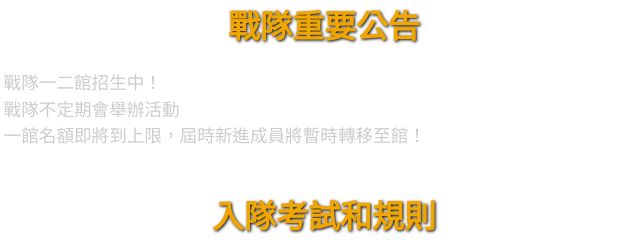
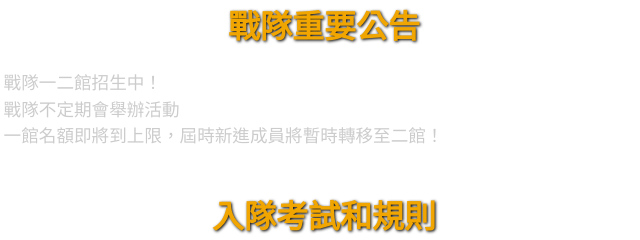
Before and after one commit to Eason980729/Tkweb, a plain HTML site: page index.html in a window 1280 px wide. Shown: the part 1040-1280 px from the top of the page, 316-956 px from the left. Drawn offline with nearby package versions, Linux system fonts and the light colour scheme.

Commit message:
Update index.html

```diff
--- a/index.html
+++ b/index.html
@@ -244,7 +244,7 @@ body::-webkit-scrollbar-thumb {
     <ul>
       <li>戰隊一二館招生中！</li>
       <li>戰隊不定期會舉辦活動</li>
-      <li>一館名額即將到上限，屆時新進成員將暫時轉移至館！</li>
+      <li>一館名額即將到上限，屆時新進成員將暫時轉移至二館！</li>
     </ul>
   </section>
   <section id="exam">
```
